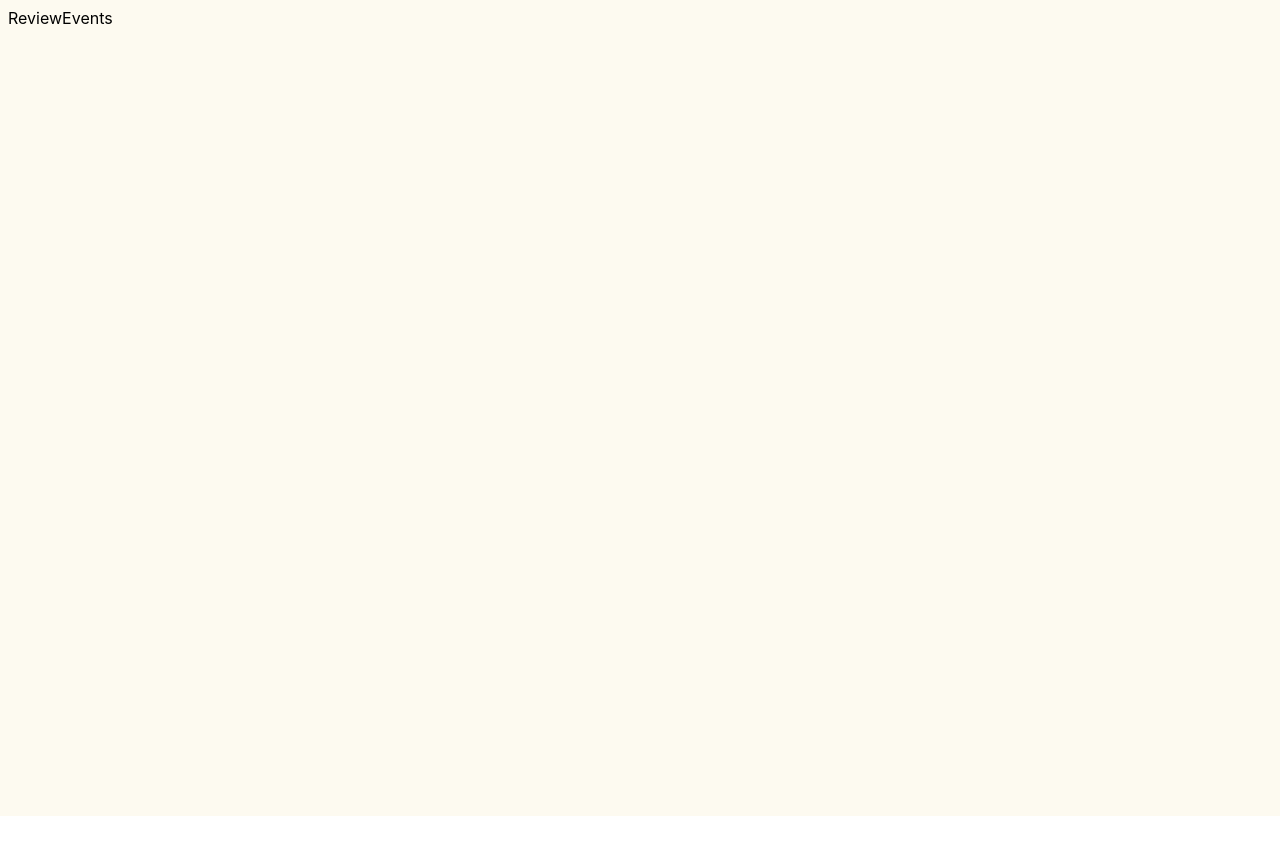
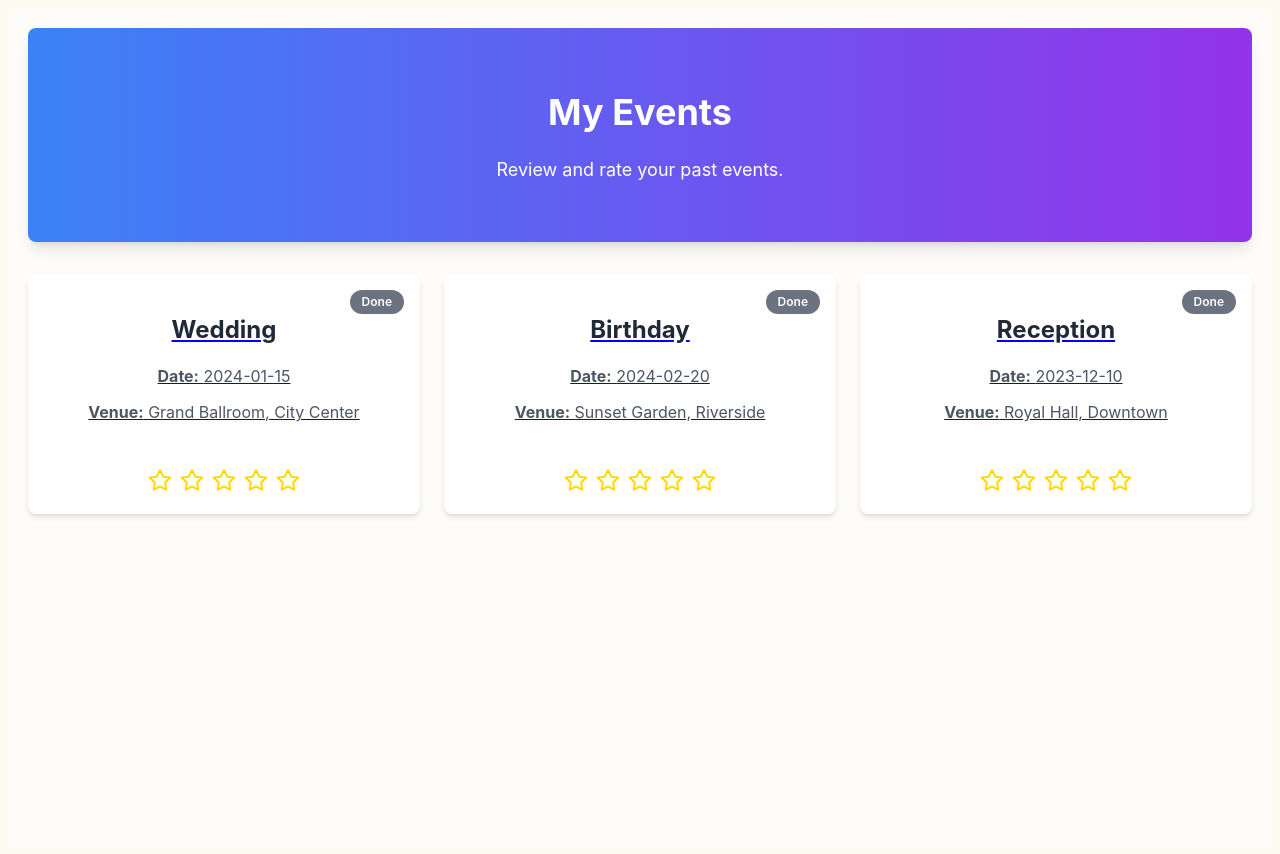
Before and after one commit to ukkasha2000/EasyShadi.pk, a React (Create React App) app: page /review-events in a window 1280 px wide. Before the commit the page ends 816 px from the top, so only its background shows below. Built offline with nearby package versions, Linux system fonts and the light colour scheme.

Commit message:
work in progress

```diff
--- a/src/App.js
+++ b/src/App.js
@@ -19,7 +19,7 @@ function App() {
 
 function Layout() {
   const location = useLocation();
-  const hiddenNavbarRoutes = ["/signin", "/signup", "/", "/our-services", "/create-event", "/review-events"];
+  const hiddenNavbarRoutes = ["/signin", "/signup", "/", "/our-services", "/create-event", "/review-events", "/home"];
   // Conditionally render Navbar based on the route
   const showNavbar = !hiddenNavbarRoutes.includes(location.pathname);
 
--- a/src/pages/CreateEvent/CreateEvent.js
+++ b/src/pages/CreateEvent/CreateEvent.js
@@ -31,50 +31,76 @@ const CreateEvent = () => {
   };
 
   return (
-    <div className="min-h-screen bg-[#fdfcf9] flex items-center justify-center">
-      <div className="bg-white p-16 rounded-md shadow-lg max-w-md w-full">
-        <h2 className="text-2xl font-bold text-gray-800 mb-4">
-          Tell Us A Little Bit About Your Event
-        </h2>
-        <p className="text-gray-600 mb-6">
-          This will help us personalize your experience.
+    <div className="min-h-screen bg-[#fdfcf9] flex items-center justify-center p-5">
+      <div className="bg-white rounded-lg shadow-lg p-8 w-full max-w-2xl">
+        {/* Header */}
+        <header className="mb-6 text-center">
+          <h1 className="text-3xl font-bold text-gray-800">Create Your Event</h1>
+          <p className="text-gray-600 mt-2">
+            Fill in the details below to plan your perfect event.
           </p>
-        <form className="space-y-4" onSubmit={handleSubmit}>
+        </header>
+
+        {/* Form */}
+        <form onSubmit={handleSubmit} className="space-y-6">
           {/* Event Date */}
+          <div>
+            <label htmlFor="eventDate" className="block text-gray-700 font-medium mb-1">
+              Event Date
+            </label>
             <input
               type="date"
               name="eventDate"
+              id="eventDate"
               className="w-full border border-gray-300 rounded-md p-3 focus:ring-2 focus:ring-gray-800 focus:outline-none"
               value={formData.eventDate}
               onChange={handleChange}
               required
             />
+          </div>
 
           {/* Event City */}
+          <div>
+            <label htmlFor="eventCity" className="block text-gray-700 font-medium mb-1">
+              Event City
+            </label>
             <input
               type="text"
               name="eventCity"
+              id="eventCity"
               className="w-full border border-gray-300 rounded-md p-3 focus:ring-2 focus:ring-gray-800 focus:outline-none"
-            placeholder="Event City"
+              placeholder="Enter the city"
               value={formData.eventCity}
               onChange={handleChange}
               required
             />
+          </div>
 
           {/* Event Venue */}
+          <div>
+            <label htmlFor="eventVenue" className="block text-gray-700 font-medium mb-1">
+              Event Venue
+            </label>
             <input
               type="text"
               name="eventVenue"
+              id="eventVenue"
               className="w-full border border-gray-300 rounded-md p-3 focus:ring-2 focus:ring-gray-800 focus:outline-none"
-            placeholder="Event Venue"
+              placeholder="Enter the venue"
               value={formData.eventVenue}
               onChange={handleChange}
               required
             />
+          </div>
 
           {/* Event Type */}
+          <div>
+            <label htmlFor="eventType" className="block text-gray-700 font-medium mb-1">
+              Event Type
+            </label>
             <select
               name="eventType"
+              id="eventType"
               className="w-full border border-gray-300 rounded-md p-3 focus:ring-2 focus:ring-gray-800 focus:outline-none"
               value={formData.eventType}
               onChange={handleChange}
@@ -89,20 +115,29 @@ const CreateEvent = () => {
                 </option>
               ))}
             </select>
+          </div>
 
           {/* Guest Count */}
+          <div>
+            <label htmlFor="guestCount" className="block text-gray-700 font-medium mb-1">
+              Guest Count
+            </label>
             <input
               type="number"
               name="guestCount"
+              id="guestCount"
               className="w-full border border-gray-300 rounded-md p-3 focus:ring-2 focus:ring-gray-800 focus:outline-none"
-            placeholder="Guest Count"
+              placeholder="Enter the number of guests"
               value={formData.guestCount}
               onChange={handleChange}
               required
             />
+          </div>
 
-          {/* Outdoor/Indoor */}
-          <div className="flex items-center justify-between">
+          {/* Event Setting */}
+          <div>
+            <label className="block text-gray-700 font-medium mb-1">Event Setting</label>
+            <div className="flex items-center space-x-4">
               <label className="flex items-center text-gray-600">
                 <input
                   type="radio"
@@ -128,17 +163,24 @@ const CreateEvent = () => {
                 Indoor
               </label>
             </div>
+          </div>
 
           {/* Budget */}
+          <div>
+            <label htmlFor="budget" className="block text-gray-700 font-medium mb-1">
+              Budget
+            </label>
             <input
               type="number"
               name="budget"
+              id="budget"
               className="w-full border border-gray-300 rounded-md p-3 focus:ring-2 focus:ring-gray-800 focus:outline-none"
-            placeholder="Budget"
+              placeholder="Enter your budget"
               value={formData.budget}
               onChange={handleChange}
               required
             />
+          </div>
 
           {/* Submit Button */}
           <button
--- a/src/pages/Home/Home.js
+++ b/src/pages/Home/Home.js
@@ -1,19 +1,39 @@
 import React from 'react';
 import { Link } from 'react-router-dom';
+import {
+  CalendarOutlined,
+  BookOutlined,
+  FileTextOutlined,
+  PlusOutlined, // Icon for Create Service
+  AppstoreOutlined, // Icon for My Services
+} from '@ant-design/icons'; // Import Ant Design icons
 
 const Home = () => {
   const options = [
     {
       text: 'Create Event',
       route: '/create-event',
+      icon: <CalendarOutlined style={{ fontSize: '2.5rem', color: '#4CAF50' }} />, // Calendar icon
     },
     {
       text: 'Book Service',
       route: '/our-services',
+      icon: <BookOutlined style={{ fontSize: '2.5rem', color: '#FF9800' }} />, // Book icon
     },
     {
       text: 'Review Events',
       route: '/review-events',
+      icon: <FileTextOutlined style={{ fontSize: '2.5rem', color: '#2196F3' }} />, // File/Text icon
+    },
+    {
+      text: 'Create Service',
+      route: '/create-service',
+      icon: <PlusOutlined style={{ fontSize: '2.5rem', color: '#4CAF50' }} />, // Plus icon
+    },
+    {
+      text: 'My Services',
+      route: '/my-services',
+      icon: <AppstoreOutlined style={{ fontSize: '2.5rem', color: '#FF5722' }} />, // App Store icon
     },
   ];
 
@@ -21,15 +41,22 @@ const Home = () => {
 
   return (
     <div className="p-5 bg-[#fdfcf9] min-h-screen">
-      <h2 className="text-xl font-bold mb-4">Welcome {userName}</h2>
-      <div className="grid grid-cols-1 sm:grid-cols-2 md:grid-cols-2 lg:grid-cols-2 gap-4">
+      {/* Hero Section */}
+      <header className="bg-gradient-to-r from-blue-500 to-purple-600 text-white p-10 rounded-lg shadow-lg text-center mb-8">
+        <h1 className="text-4xl font-bold">Welcome, {userName}!</h1>
+        <p className="text-lg mt-2">Explore and manage your events with ease.</p>
+      </header>
+
+      {/* Options Grid */}
+      <div className="grid grid-cols-1 sm:grid-cols-2 md:grid-cols-3 gap-6">
         {options.map((option) => (
           <Link
             key={option.text}
             to={option.route}
-            className="bg-gray-200 p-5 text-center min-h-[200px] flex flex-col items-end justify-end hover:bg-gray-300 transition-colors text-inherit no-underline"
+            className="bg-white rounded-lg shadow-md p-5 text-center min-h-[200px] flex flex-col items-center justify-center border border-gray-200 hover:shadow-lg hover:bg-gray-50 transition-transform transform hover:scale-105 no-underline text-inherit"
           >
-            {option.text}
+            {option.icon} {/* Display the corresponding icon */}
+            <span className="text-xl font-semibold text-gray-700 mt-4">{option.text}</span>
           </Link>
         ))}
       </div>
--- a/src/pages/ReviewEvents/ReviewEvents.js
+++ b/src/pages/ReviewEvents/ReviewEvents.js
@@ -1,9 +1,110 @@
-import React from 'react'
+import React, { useState } from 'react';
+import { Link } from 'react-router-dom';
+import { StarOutlined, StarFilled } from '@ant-design/icons'; // Import Ant Design icons
 
 const ReviewEvents = () => {
+  const [ratings, setRatings] = useState({});
+
+  const events = [
+    {
+      id: 1,
+      date: '2024-01-15',
+      venue: 'Grand Ballroom, City Center',
+      type: 'Wedding',
+      route: '/event-details/1',
+    },
+    {
+      id: 2,
+      date: '2024-02-20',
+      venue: 'Sunset Garden, Riverside',
+      type: 'Birthday',
+      route: '/event-details/2',
+    },
+    {
+      id: 3,
+      date: '2023-12-10',
+      venue: 'Royal Hall, Downtown',
+      type: 'Reception',
+      route: '/event-details/3',
+    },
+  ];
+
+  const handleRating = (eventId, rating) => {
+    setRatings({ ...ratings, [eventId]: rating });
+  };
+
+  const getEventStatus = (date) => {
+    const eventDate = new Date(date);
+    const today = new Date();
+    return eventDate >= today ? 'Upcoming' : 'Done';
+  };
+
+  const getStatusBadge = (status) => {
+    const badgeColor = status === 'Upcoming' ? 'bg-green-500' : 'bg-gray-500';
+    const badgeText = status === 'Upcoming' ? 'Upcoming' : 'Done';
+    return (
+      <span
+        className={`${badgeColor} text-white text-xs font-semibold px-3 py-1 rounded-full absolute top-4 right-4`}
+      >
+        {badgeText}
+      </span>
+    );
+  };
+
   return (
-    <div className='min-h-screen'>ReviewEvents</div>
-  )
-}
+    <div className="p-5 bg-[#fdfcf9] min-h-screen">
+      {/* Header */}
+      <header className="bg-gradient-to-r from-blue-500 to-purple-600 text-white p-10 rounded-lg shadow-lg text-center mb-8">
+        <h1 className="text-4xl font-bold">My Events</h1>
+        <p className="text-lg mt-2">Review and rate your past events.</p>
+      </header>
 
-export default ReviewEvents
+      {/* Events List */}
+      <div className="grid grid-cols-1 sm:grid-cols-2 md:grid-cols-3 gap-6">
+        {events.map((event) => {
+          const status = getEventStatus(event.date);
+          return (
+            <Link
+              key={event.id}
+              to={event.route}
+              className="bg-white rounded-lg shadow-md p-5 text-center min-h-[200px] flex flex-col justify-between relative border border-gray-200 hover:shadow-lg hover:bg-gray-100 transition-transform transform hover:scale-105"
+            >
+              {getStatusBadge(status)}
+              <div>
+                <h2 className="text-2xl font-bold text-gray-800">{event.type}</h2>
+                <p className="text-gray-600 mt-2">
+                  <strong>Date:</strong> {event.date}
+                </p>
+                <p className="text-gray-600">
+                  <strong>Venue:</strong> {event.venue}
+                </p>
+              </div>
+
+              {/* Rating Section */}
+              <div className="mt-4 flex items-center justify-center gap-2">
+                {[1, 2, 3, 4, 5].map((star) => (
+                  <span
+                    key={star}
+                    onClick={(e) => {
+                      e.preventDefault(); // Prevent triggering the link on click
+                      handleRating(event.id, star);
+                    }}
+                    className="cursor-pointer"
+                  >
+                    {ratings[event.id] >= star ? (
+                      <StarFilled style={{ color: '#FFD700', fontSize: '1.5rem' }} />
+                    ) : (
+                      <StarOutlined style={{ color: '#FFD700', fontSize: '1.5rem' }} />
+                    )}
+                  </span>
+                ))}
+              </div>
+            </Link>
+          );
+        })}
+      </div>
+    </div>
+  );
+};
+
+export default ReviewEvents;
```
Lines whose indentation alone changed are shown as unchanged.
